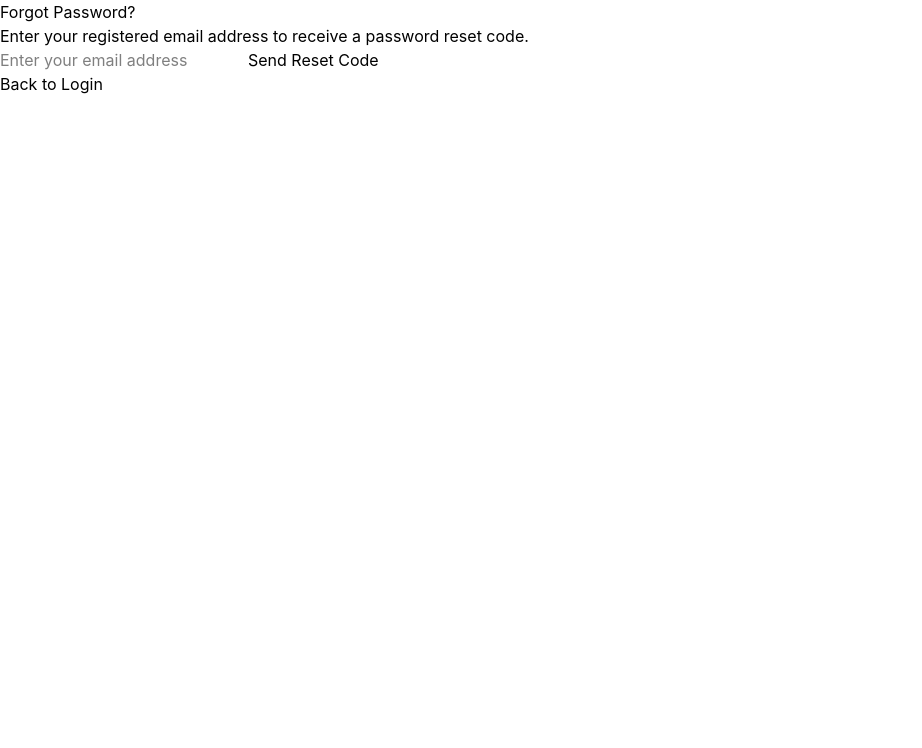
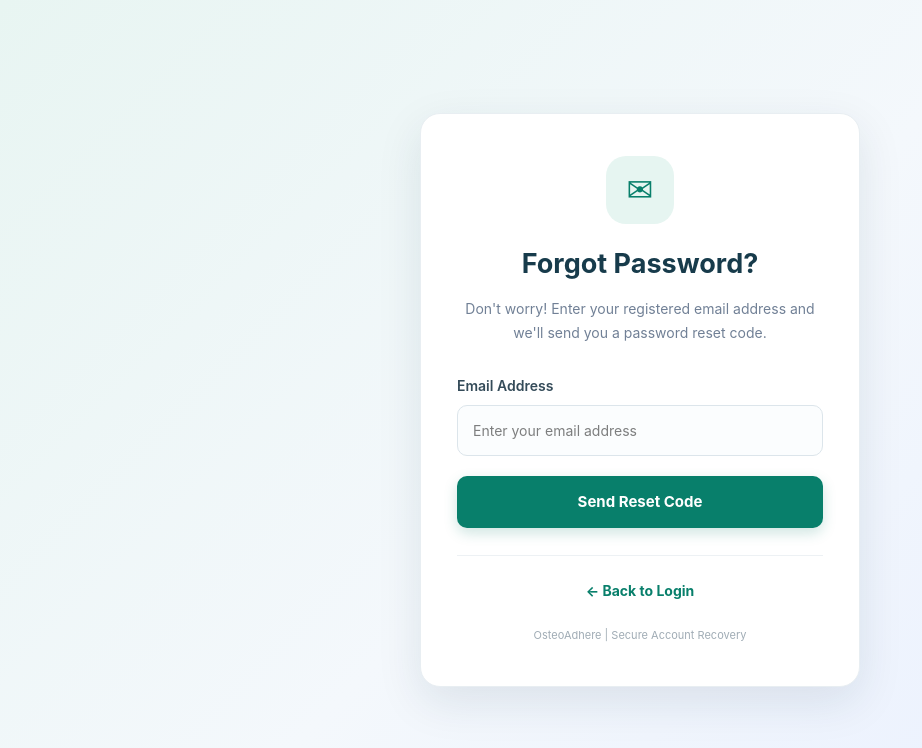
Before and after one commit to TumusiimeJulius/osteoadhere, a React app in the folder frontend/: page /forgot-password in a window 1280 px wide. Shown: the top 748 px of the page, without its empty margins (0-922 px from the left). Built offline with nearby package versions, Linux system fonts and the light colour scheme; the HTML template or start-up script is replaced by a standard one.

Commit message:
Improve forgot password page design

```diff
--- a/frontend/src/pages/ForgotPassword.jsx
+++ b/frontend/src/pages/ForgotPassword.jsx
@@ -1,4 +1,6 @@
+
 import { useState } from "react";
+import { Link } from "react-router-dom";
 import { forgotPassword } from "../services/api";
 
 function ForgotPassword() {
@@ -15,7 +17,9 @@ function ForgotPassword() {
 
     try {
       const response = await forgotPassword(email);
-      setMessage(response.message || "Password reset code sent to your email.");
+      setMessage(
+        response.message || "Password reset code sent to your email."
+      );
     } catch (err) {
       setError(
         err.response?.data?.detail || "Unable to send password reset code."
@@ -26,30 +30,190 @@ function ForgotPassword() {
   };
 
   return (
-    <div className="auth-container">
-      <h2>Forgot Password?</h2>
-      <p>Enter your registered email address to receive a password reset code.</p>
+    <div
+      style={{
+        minHeight: "100vh",
+        display: "flex",
+        alignItems: "center",
+        justifyContent: "center",
+        padding: "24px",
+        background:
+          "linear-gradient(135deg, #e8f5f2 0%, #f4f8fc 50%, #e8efff 100%)",
+        fontFamily: "Inter, Arial, sans-serif",
+      }}
+    >
+      <div
+        style={{
+          width: "100%",
+          maxWidth: "440px",
+          background: "#ffffff",
+          borderRadius: "20px",
+          padding: "42px 36px",
+          boxShadow: "0 15px 45px rgba(15, 50, 70, 0.10)",
+          border: "1px solid #e8eef2",
+          boxSizing: "border-box",
+        }}
+      >
+        <div style={{ textAlign: "center", marginBottom: "30px" }}>
+          <div
+            style={{
+              width: "68px",
+              height: "68px",
+              borderRadius: "20px",
+              background: "#e6f5f1",
+              color: "#087f6b",
+              display: "flex",
+              alignItems: "center",
+              justifyContent: "center",
+              margin: "0 auto 20px",
+              fontSize: "32px",
+            }}
+          >
+            ✉
+          </div>
+
+          <h2
+            style={{
+              fontSize: "27px",
+              fontWeight: "750",
+              color: "#173b4b",
+              margin: "0 0 12px",
+            }}
+          >
+            Forgot Password?
+          </h2>
+
+          <p
+            style={{
+              color: "#718096",
+              fontSize: "14px",
+              lineHeight: "1.7",
+              margin: 0,
+            }}
+          >
+            Don't worry! Enter your registered email address and we'll send
+            you a password reset code.
+          </p>
+        </div>
 
         <form onSubmit={handleSubmit}>
+          <label
+            htmlFor="reset-email"
+            style={{
+              display: "block",
+              color: "#344b59",
+              fontWeight: "600",
+              fontSize: "14px",
+              marginBottom: "9px",
+            }}
+          >
+            Email Address
+          </label>
+
           <input
+            id="reset-email"
             type="email"
             placeholder="Enter your email address"
             value={email}
             onChange={(e) => setEmail(e.target.value)}
             required
+            style={{
+              width: "100%",
+              padding: "14px 15px",
+              border: "1px solid #dce5eb",
+              borderRadius: "10px",
+              fontSize: "14px",
+              outline: "none",
+              boxSizing: "border-box",
+              marginBottom: "20px",
+              background: "#fbfdfe",
+            }}
           />
 
-        <button type="submit" disabled={loading}>
+          <button
+            type="submit"
+            disabled={loading}
+            style={{
+              width: "100%",
+              padding: "15px",
+              border: "none",
+              borderRadius: "10px",
+              background: loading ? "#75b8aa" : "#087f6b",
+              color: "#ffffff",
+              fontSize: "15px",
+              fontWeight: "700",
+              cursor: loading ? "not-allowed" : "pointer",
+              boxShadow: "0 5px 14px rgba(8, 127, 107, 0.2)",
+            }}
+          >
             {loading ? "Sending..." : "Send Reset Code"}
           </button>
         </form>
 
-      {message && <p>{message}</p>}
-      {error && <p style={{ color: "red" }}>{error}</p>}
+        {message && (
+          <p
+            style={{
+              marginTop: "18px",
+              padding: "12px",
+              background: "#eaf8f0",
+              color: "#187647",
+              borderRadius: "9px",
+              fontSize: "13px",
+              lineHeight: "1.5",
+            }}
+          >
+            {message}
+          </p>
+        )}
 
-      <p>
-        <a href="/login">Back to Login</a>
+        {error && (
+          <p
+            style={{
+              marginTop: "18px",
+              padding: "12px",
+              background: "#fff0f0",
+              color: "#c0392b",
+              borderRadius: "9px",
+              fontSize: "13px",
+              lineHeight: "1.5",
+            }}
+          >
+            {error}
           </p>
+        )}
+
+        <div
+          style={{
+            textAlign: "center",
+            marginTop: "27px",
+            paddingTop: "22px",
+            borderTop: "1px solid #edf1f4",
+          }}
+        >
+          <Link
+            to="/login"
+            style={{
+              color: "#087f6b",
+              fontSize: "14px",
+              fontWeight: "650",
+              textDecoration: "none",
+            }}
+          >
+            ← Back to Login
+          </Link>
+        </div>
+
+        <p
+          style={{
+            textAlign: "center",
+            color: "#a0acb5",
+            fontSize: "11px",
+            margin: "25px 0 0",
+          }}
+        >
+          OsteoAdhere | Secure Account Recovery
+        </p>
+      </div>
     </div>
   );
 }
```
Lines whose indentation alone changed are shown as unchanged.
